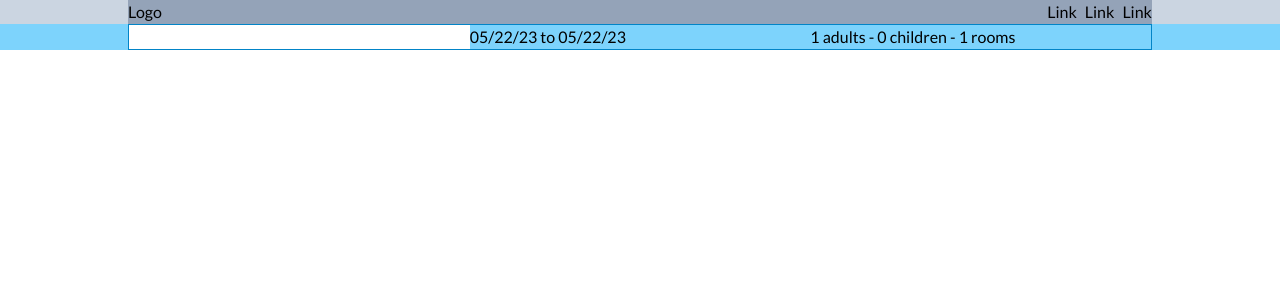
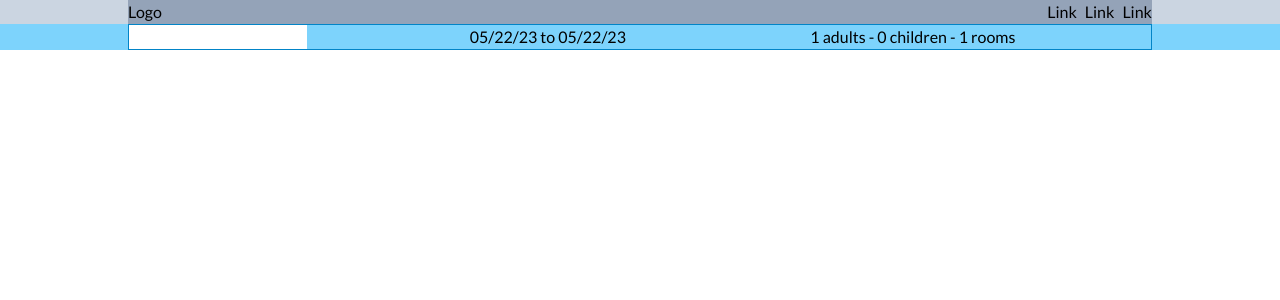
Before and after one commit to lilKriT/MERN-Hotel-Booking, a React (Vite) app in the folder packages/client/: page / in a window 1280 px wide. Shown: the top 300 px of the page. Built offline with nearby package versions, Linux system fonts and the light colour scheme.

Commit message:
Added minimum date. Cleaned the code up a bit.

```diff
--- a/packages/client/src/components/Search.tsx
+++ b/packages/client/src/components/Search.tsx
@@ -31,6 +31,7 @@ const Search = () => {
     rooms: 1,
   });
 
+  // Handling option changes
   type RoomOptionsKey = keyof typeof roomOptions;
 
   const handleOptionChange = (option: string, change: number) => {
@@ -44,8 +45,14 @@ const Search = () => {
   };
 
   return (
+    // Form begins
     <form className="border border-sky-600 flex">
-      <input type="text" className="w-1/3" />
+      {/* Destination */}
+      <div className="relative w-1/3">
+        <input type="text" />
+      </div>
+
+      {/* Date field */}
       <div className="relative w-1/3">
         <span
           onClick={() => setDatePickerOpened(!datePickerOpened)}
@@ -56,23 +63,29 @@ const Search = () => {
             "MM/dd/yy"
           )}`}
         </span>
+        {/* Date Picker */}
         {datePickerOpened && (
           <DateRange
             editableDateInputs={true}
             onChange={(item) => setDate([item.selection])}
             moveRangeOnFirstSelection={false}
             ranges={date}
+            minDate={new Date()}
             className="absolute top-10 left-0"
           />
         )}
       </div>
+
+      {/* Room options */}
       <div className="relative w-1/3">
         <span
-          className="w-1/3"
+          className="w-1/3 cursor-pointer"
           onClick={() => setRoomOptionsOpened(!roomOptionsOpened)}
         >
           {`${roomOptions.adults} adults - ${roomOptions.children} children - ${roomOptions.rooms} rooms`}
         </span>
+
+        {/* Room options picker */}
         {roomOptionsOpened && (
           <RoomOptions
             roomOptions={roomOptions}
```
Also changed, not shown: packages/client/src/pages/Results.tsx (+9 -0 lines).
